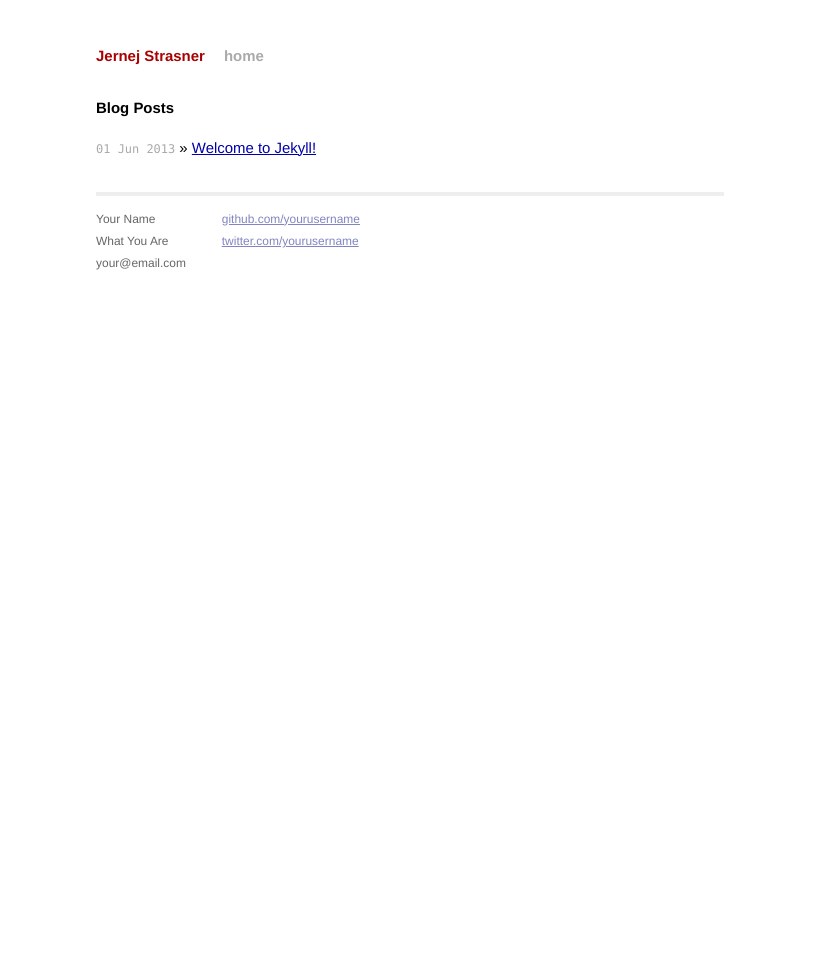
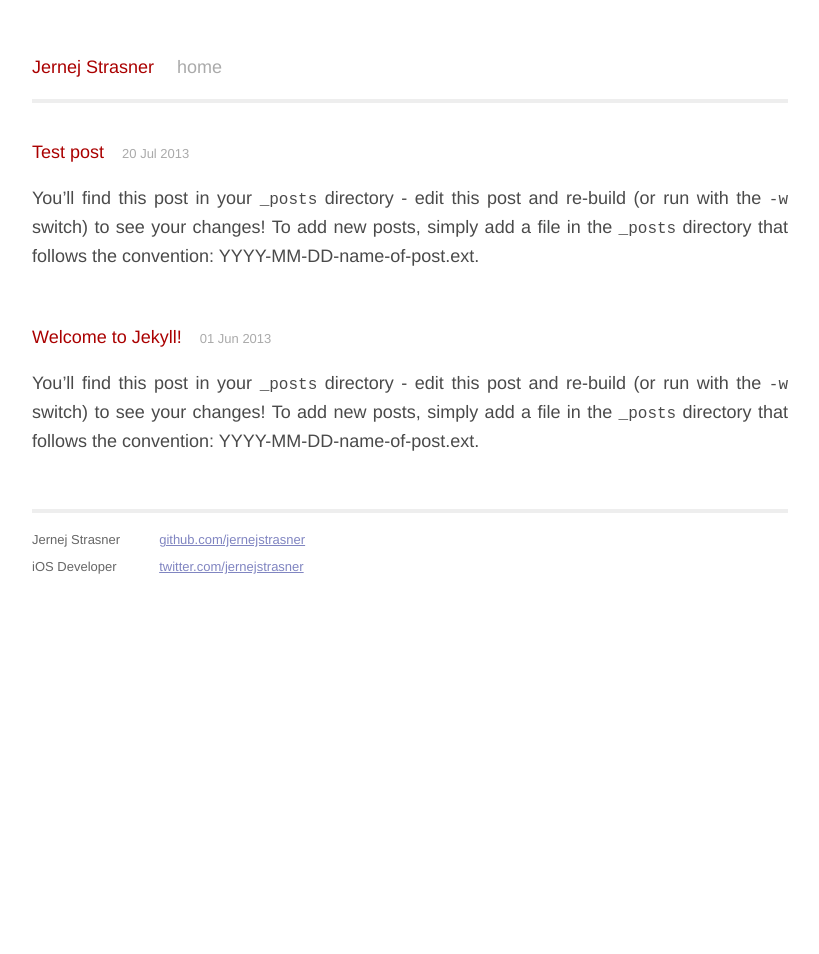
Before and after one commit to jernejstrasner/jernejstrasner.github.io, a Jekyll site: the page built from index.html, in a window 1280 px wide. Shown: the whole page, without its empty margins (230-1049 px from the left). Built offline with Jekyll 4.4.1, drawn with Linux system fonts in a browser that asks for light colours.

Commit message:
Redesigned the home page

```diff
--- a/_config.yml
+++ b/_config.yml
@@ -1,2 +1,3 @@
 name: Jernej Strasner
 pygments: true
+timezone: America/Los_Angeles
--- a/_layouts/default.html
+++ b/_layouts/default.html
@@ -27,15 +27,14 @@
             <div class="footer">
               <div class="contact">
                 <p>
-                  Your Name<br />
-                  What You Are<br />
-                  your@email.com
+                  Jernej Strasner<br />
+                  iOS Developer
                 </p>
               </div>
               <div class="contact">
                 <p>
-                  <a href="http://github.com/yourusername/">github.com/yourusername</a><br />
-                  <a href="http://twitter.com/yourusername/">twitter.com/yourusername</a><br />
+                  <a href="http://github.com/jernejstrasner/">github.com/jernejstrasner</a><br />
+                  <a href="http://twitter.com/jernejstrasner/">twitter.com/jernejstrasner</a><br />
                 </p>
               </div>
             </div>
--- /dev/null
+++ b/_posts/2013-07-20-test-post.markdown
@@ -0,0 +1,24 @@
+---
+layout: post
+title:  "Test post"
+date:   2013-07-20 13:30:00
+categories: update test
+---
+
+You'll find this post in your `_posts` directory - edit this post and re-build (or run with the `-w` switch) to see your changes!
+To add new posts, simply add a file in the `_posts` directory that follows the convention: YYYY-MM-DD-name-of-post.ext.
+
+Jekyll also offers powerful support for code snippets:
+
+{% highlight ruby %}
+def print_hi(name)
+  puts "Hi, #{name}"
+end
+print_hi('Tom')
+#=> prints 'Hi, Tom' to STDOUT.
+{% endhighlight %}
+
+Check out the [Jekyll docs][jekyll] for more info on how to get the most out of Jekyll. File all bugs/feature requests at [Jekyll's GitHub repo][jekyll-gh].
+
+[jekyll-gh]: https://github.com/mojombo/jekyll
+[jekyll]:    http://jekyllrb.com
--- a/css/main.css
+++ b/css/main.css
@@ -10,28 +10,40 @@
     padding: 0;
 }
 
-html, body { height: 100%; }
+html, body {
+    height: 100%;
+}
 
 body {
-  background-color: #FFF;
-  font: 13.34px Helvetica, Arial, sans-serif;
-  font-size: small;
+    background-color: #fff;
+    color: #4a4a4a;
+    font-size: large;
     text-align: center;
+    font-family: "HelveticaNeue-Light", "Helvetica Neue Light", "Helvetica Neue", Helvetica, Arial, sans-serif;
 }
 
 h1, h2, h3, h4, h5, h6 {
-  font-size: 100%; }
+    font-size: 100%;
+}
 
-h1 { margin-bottom: 1em; }
-p { margin: 1em 0; }
+h1 {
+    margin-bottom: 1em;
+}
 
-a         { color: #00a; }
-a:hover   { color: #000; }
-a:visited { color: #a0a; }
+p {
+    margin: 1em 0;
+}
 
-table {
-  font-size: inherit;
-  font: 100%;
+a {
+    color: #00a;
+}
+
+a:hover {
+    color: #000;
+}
+
+a:visited {
+    color: #a0a;
 }
 
 /*****************************************************************************/
@@ -39,19 +51,29 @@ table {
 /* Home
 /*
 /*****************************************************************************/
-ul.posts {
-  list-style-type: none;
+
+#posts {
+    margin-top: 2em;
     margin-bottom: 2em;
 }
 
-ul.posts li {
-  line-height: 1.75em;
+#posts a {
+    color: #a00;
+    text-decoration: none;
 }
 
-ul.posts span {
+#posts a:hover {
+    color: #000;
+}
+
+#posts span {
     color: #aaa;
-  font-family: Monaco, "Courier New", monospace;
-  font-size: 80%;
+    font-size: small;
+    margin-left: 1em;
+}
+
+#posts div.post {
+    margin-bottom: 3em;
 }
 
 /*****************************************************************************/
@@ -61,21 +83,23 @@ ul.posts span {
 /*****************************************************************************/
 
 .site {
-  font-size: 115%;
     text-align: justify;
     width: 42em;
     margin: 3em auto 2em;
     line-height: 1.5em;
 }
 
+.site .header {
+    border-bottom: 4px solid #eee;
+}
+
 .site .header a {
-  font-weight: bold;
     text-decoration: none;
 }
 
 .site .header h1.title {
     display: inline-block;
-  margin-bottom: 2em;
+    font-weight: normal;
 }
 
 .site .header h1.title a {
@@ -100,10 +124,9 @@ ul.posts span {
 }
 
 .site .footer {
-  font-size: 80%;
+    font-size: small;
     color: #666;
     border-top: 4px solid #eee;
-  margin-top: 2em;
     overflow: hidden;
 }
 
--- a/index.html
+++ b/index.html
@@ -1,13 +1,16 @@
 ---
 layout: default
-title: Your New Jekyll Site
+title: "Jernej Strasner :: Blog"
 ---
 
 <div id="home">
-  <h1>Blog Posts</h1>
-  <ul class="posts">
+  <div id="posts">
     {% for post in site.posts %}
-      <li><span>{{ post.date | date_to_string }}</span> &raquo; <a href="{{ post.url }}">{{ post.title }}</a></li>
+      <div class="post">
+          <a href="{{ post.url }}">{{ post.title }}</a>
+          <span>{{ post.date | date_to_string }}</span>
+          <p>{{ post.excerpt }}</p>
+      </div>
     {% endfor %}
-  </ul>
+  </div>
 </div>
```
Lines whose indentation alone changed are shown as unchanged.
